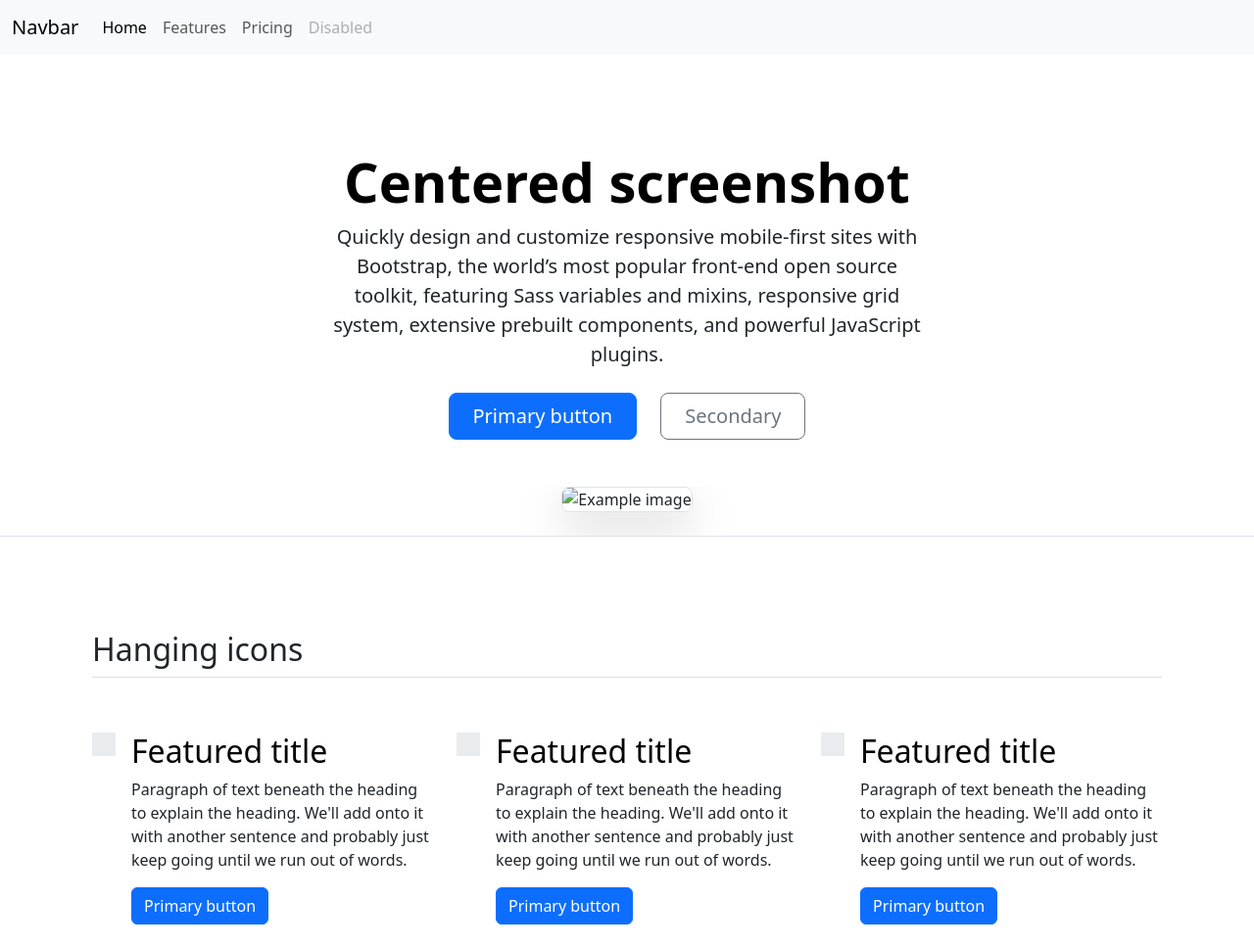
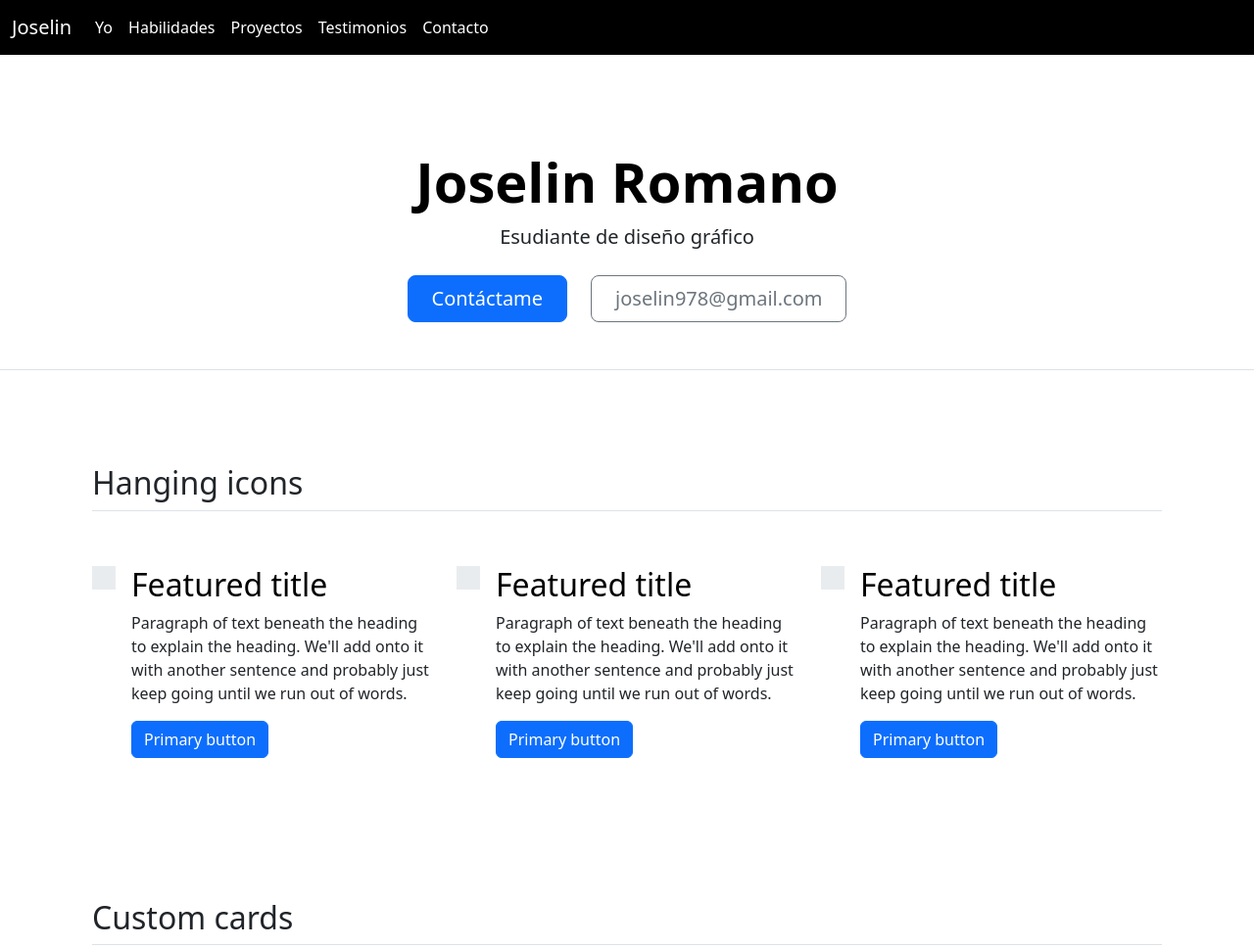
Before and after one commit to joselinrj/portafolio-b7-g1, a plain HTML site: page index.html in a window 1280 px wide. Shown: the top 968 px of the page at 98% size. Drawn offline with nearby package versions, Linux system fonts and the light colour scheme.

Commit message:
Cambios en mi nav y sección de presentación

```diff
--- a/index.html
+++ b/index.html
@@ -15,9 +15,9 @@
 <body>
 
     <header>
-        <nav class="navbar navbar-expand-lg bg-body-tertiary">
+        <nav class="navbar navbar-expand-md bg-black">
             <div class="container-fluid">
-                <a class="navbar-brand" href="#">Navbar</a>
+                <a class="navbar-brand text-white" href="#">Joselin</a>
                 <button class="navbar-toggler" type="button" data-bs-toggle="collapse" data-bs-target="#navbarNav"
                     aria-controls="navbarNav" aria-expanded="false" aria-label="Toggle navigation">
                     <span class="navbar-toggler-icon"></span>
@@ -25,16 +25,19 @@
                 <div class="collapse navbar-collapse" id="navbarNav">
                     <ul class="navbar-nav">
                         <li class="nav-item">
-                            <a class="nav-link active" aria-current="page" href="#">Home</a>
+                            <a class="nav-link active text-white" aria-current="page" href="#">Yo</a>
                         </li>
                         <li class="nav-item">
-                            <a class="nav-link" href="#">Features</a>
+                            <a class="nav-link text-white" href="#habilidades">Habilidades</a>
                         </li>
                         <li class="nav-item">
-                            <a class="nav-link" href="#">Pricing</a>
+                            <a class="nav-link text-white" href="#proyectos">Proyectos</a>
                         </li>
                         <li class="nav-item">
-                            <a class="nav-link disabled" aria-disabled="true">Disabled</a>
+                            <a class="nav-link text-white" href="#testimonios">Testimonios</a>
+                        </li>
+                        <li class="nav-item">
+                            <a class="nav-link text-white" href="#contacto">Contacto</a>
                         </li>
                     </ul>
                 </div>
@@ -47,17 +50,12 @@
 
     <main>
         <section id="presentacion" class="px-4 pt-5 my-5 text-center border-bottom">
-            <h1 class="display-4 fw-bold text-body-emphasis">Centered screenshot</h1>
+            <h1 class="display-4 fw-bold text-body-emphasis">Joselin Romano</h1>
             <div class="col-lg-6 mx-auto">
-              <p class="lead mb-4">Quickly design and customize responsive mobile-first sites with Bootstrap, the world’s most popular front-end open source toolkit, featuring Sass variables and mixins, responsive grid system, extensive prebuilt components, and powerful JavaScript plugins.</p>
+              <p class="lead mb-4">Esudiante de diseño gráfico</p>
               <div class="d-grid gap-2 d-sm-flex justify-content-sm-center mb-5">
-                <button type="button" class="btn btn-primary btn-lg px-4 me-sm-3">Primary button</button>
-                <button type="button" class="btn btn-outline-secondary btn-lg px-4">Secondary</button>
-              </div>
-            </div>
-            <div class="overflow-hidden" style="max-height: 30vh;">
-              <div class="container px-5">
-                <img src="bootstrap-docs.png" class="img-fluid border rounded-3 shadow-lg mb-4" alt="Example image" width="700" height="500" loading="lazy" _mstalt="201149">
+                <button type="button" class="btn btn-primary btn-lg px-4 me-sm-3">Contáctame</button>
+                <button type="button" class="btn btn-outline-secondary btn-lg px-4">joselin978@gmail.com</button>
               </div>
             </div>
           </section>
@@ -239,7 +237,7 @@
     </main>
 
 
-    <footer class="py-3 my-4">
+    <footer id="contacto" class="py-3 my-4">
         <ul class="nav justify-content-center border-bottom pb-3 mb-3">
           <li class="nav-item"><a href="#" class="nav-link px-2 text-body-secondary">Home</a></li>
           <li class="nav-item"><a href="#" class="nav-link px-2 text-body-secondary">Features</a></li>
```
